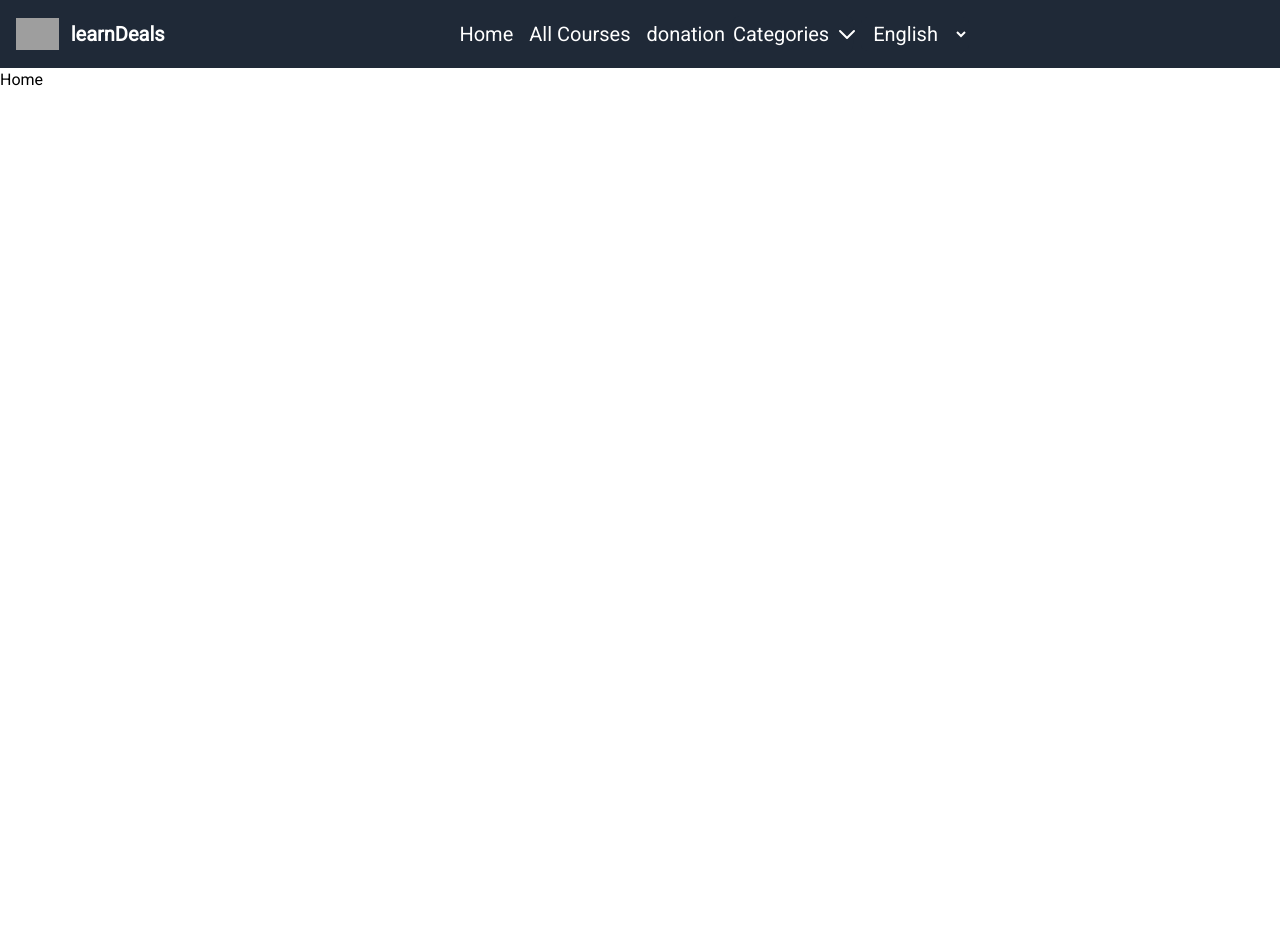
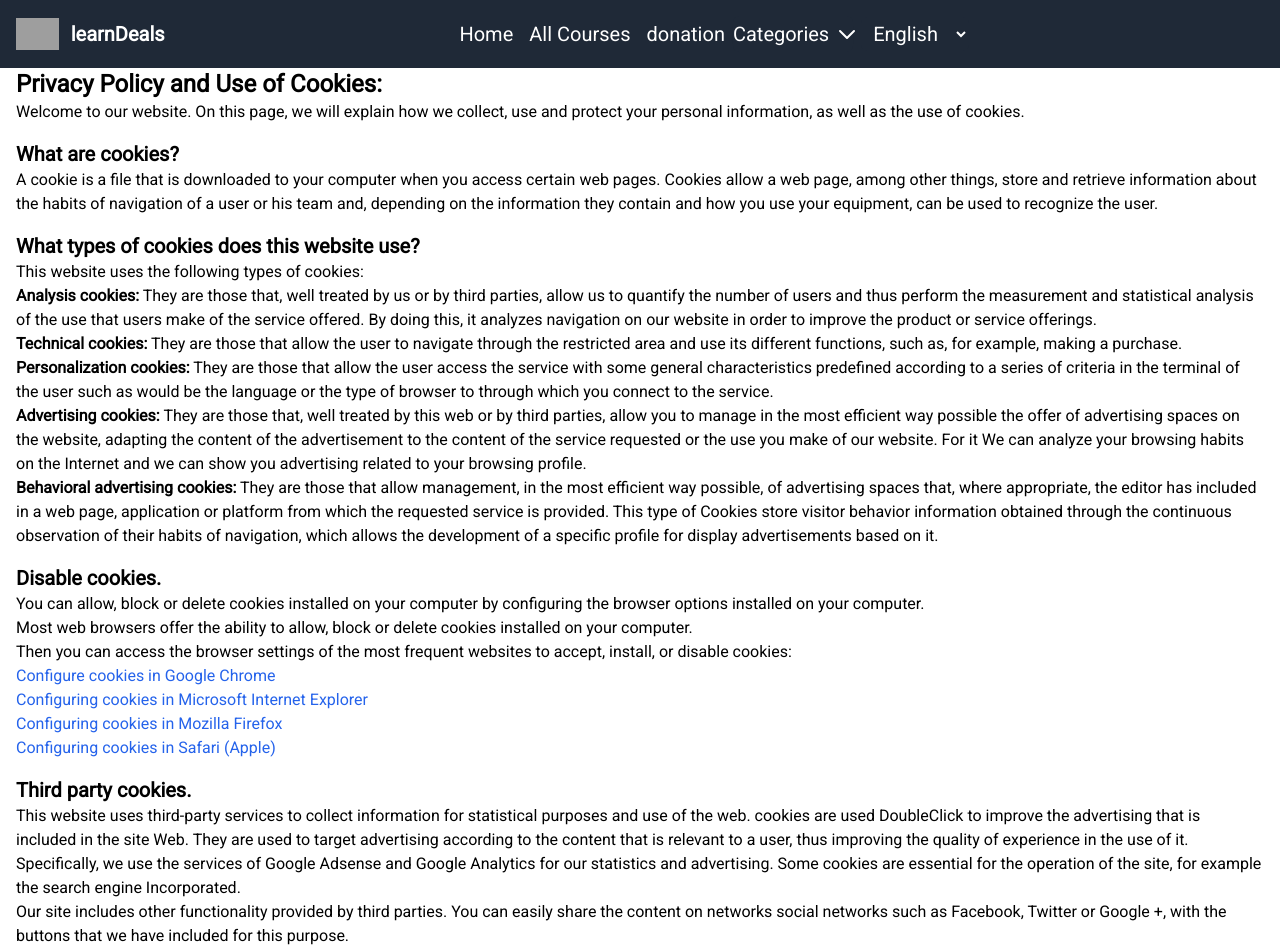
Before and after one commit to AdrianE121000/adriane121000.github.io, a React (Vite) app: page /privacy in a window 1280 px wide. Before the commit this address led to /. Shown: the top 952 px of the page. Before the commit the page ends 800 px from the top, so only its background shows below. Built offline with nearby package versions, Linux system fonts and the light colour scheme; grey boxes are pictures that could not be loaded.

Commit message:
Cookies and Privacy Policy finished

```diff
--- /dev/null
+++ b/src/components/Cookies.jsx
@@ -0,0 +1,67 @@
+import React, { useState } from 'react';
+import { useNavigate } from 'react-router-dom';
+
+const Cookies = () => {
+  const [isActive, setIsActive] = useState(
+    !localStorage.getItem('cookies-accepted') ? '' : 'hidden'
+  );
+  const navigate = useNavigate();
+
+  if (localStorage.getItem('cookies-accepted') === 'true') {
+    window.dataLayer = window.dataLayer || [];
+    function gtag() {
+      window.dataLayer.push(arguments);
+    }
+    gtag('js', new Date());
+    gtag('config', 'G-6VMTN22R74');
+  }
+
+  function acceptCookies() {
+    setIsActive('hidden');
+
+    localStorage.setItem('cookies-accepted', true);
+  }
+
+  function cancelCookies() {
+    setIsActive('hidden');
+
+    localStorage.setItem('cookies-accepted', false);
+  }
+
+  const privacy = () => {
+    setIsActive('hidden');
+    navigate('/privacy');
+  };
+  return (
+    <>
+      <div
+        className={`block bg-gray-300 p-5 w-full fixed bottom-0 text-center ${isActive}`}>
+        <h3 className='text-xs mb-3'>Cookies</h3>
+        <p className='mb-3'>
+          We use third-party cookies to obtain statistical data on the
+          navigation of our users and improve our services. If you accept or
+          continue browsing, we consider that you accept their use.
+        </p>
+        <div className='flex flex-row justify-end'>
+          <button
+            className='bg-gray-500 border-none text-white text-center px-3 py-5 cursor-pointer rounded mr-1 text-xs hover:bg-gray-950'
+            onClick={acceptCookies}>
+            Accept Cookies
+          </button>
+          <button
+            className='bg-gray-500 border-none text-white text-center px-3 py-5 cursor-pointer rounded mr-1 text-xs hover:bg-gray-950'
+            onClick={cancelCookies}>
+            Cancel Cookies
+          </button>
+          <button
+            className='bg-gray-500 border-none text-white text-center px-3 py-5 cursor-pointer rounded mr-1 text-xs hover:bg-gray-950'
+            onClick={privacy}>
+            Privacy Policy
+          </button>
+        </div>
+      </div>
+    </>
+  );
+};
+
+export default Cookies;
--- a/src/components/Course.jsx
+++ b/src/components/Course.jsx
@@ -5,6 +5,7 @@ import { useParams } from 'react-router-dom';
 import { LanguageContext } from '../context/LanguageContext';
 import { useCourseFetch } from '../hooks/useCourseFetch';
 import { useCourseTimeCalculate } from '../hooks/useCourseTimeCalculate';
+import Cookies from './Cookies';
 
 const Course = () => {
   const { translations } = useContext(LanguageContext);
@@ -16,6 +17,8 @@ const Course = () => {
 
   if (error != undefined) {
     return (
+      <>
+        <Cookies />
         <div className='flex justify-center items-center h-screen'>
           <div
             className='bg-red-100 border border-red-400 text-red-700 px-4 py-3 rounded relative'
@@ -24,10 +27,12 @@ const Course = () => {
             <span className='block sm:inline'>{translations.noFetch2}</span>
           </div>
         </div>
+      </>
     );
   }
   return (
     <>
+      <Cookies />
       {course.name === undefined ? (
         <div className='flex justify-center items-center h-screen'>
           <div className='w-16 h-16 relative'>
--- a/src/components/Courses.jsx
+++ b/src/components/Courses.jsx
@@ -5,6 +5,7 @@ import { sortByTime } from '../logic/sortCoursesByTime';
 import { useForm } from 'react-hook-form';
 import { FiSearch } from 'react-icons/fi';
 import { LanguageContext } from '../context/LanguageContext';
+import Cookies from './Cookies';
 
 const Courses = () => {
   const { courses } = useContext(CoursesContext);
@@ -32,6 +33,7 @@ const Courses = () => {
 
   return (
     <>
+      <Cookies />
       <form
         onSubmit={handleSubmit(onSubmit)}
         className='flex items-center flex-col mt-5'>
--- a/src/components/Donation.jsx
+++ b/src/components/Donation.jsx
@@ -6,6 +6,7 @@ import { SiTether, SiEthereum, SiDogecoin, SiBinance } from 'react-icons/si';
 import { FiClipboard } from 'react-icons/fi';
 import { CopyToClipboard } from 'react-copy-to-clipboard';
 import { Toaster, toast } from 'sonner';
+import Cookies from './Cookies';
 
 const Donation = () => {
   const { translations } = useContext(LanguageContext);
@@ -21,6 +22,7 @@ const Donation = () => {
 
   return (
     <>
+      <Cookies />
       <Toaster richColors />
       <div className='container mx-auto px-4'>
         <div className='text-center mt-12'>
--- a/src/components/Home.jsx
+++ b/src/components/Home.jsx
@@ -1,7 +1,13 @@
 import React from 'react';
+import Cookies from './Cookies';
 
 const Home = () => {
-  return <div>Home</div>;
+  return (
+    <div>
+      Home
+      <Cookies />
+    </div>
+  );
 };
 
 export default Home;
--- a/src/components/Model.jsx
+++ b/src/components/Model.jsx
@@ -3,6 +3,7 @@ import { useContext } from 'react';
 import { useParams } from 'react-router-dom';
 import { CoursesContext } from '../context/CoursesContext';
 import { LanguageContext } from '../context/LanguageContext';
+import Cookies from './Cookies';
 import CoursesCard from './CoursesCard';
 
 const Model = () => {
@@ -16,6 +17,8 @@ const Model = () => {
 
   if (coursesFilteredByCategory.length === 0) {
     return (
+      <>
+        <Cookies />
         <div className='flex justify-center items-center mt-20'>
           <div
             className='bg-red-100 border border-red-400 text-red-700 px-4 py-3 rounded '
@@ -23,10 +26,12 @@ const Model = () => {
             <span className='block sm:inline'>{translations.noCourses}</span>
           </div>
         </div>
+      </>
     );
   }
   return (
     <>
+      <Cookies />
       <CoursesCard courses={coursesFilteredByCategory} />
     </>
   );
--- a/src/components/NavBar.jsx
+++ b/src/components/NavBar.jsx
@@ -5,7 +5,7 @@ import logo from '../assets/logo.ico';
 import { useContext } from 'react';
 import { LanguageContext } from '../context/LanguageContext';
 
-const Navigation = () => {
+const NavBar = () => {
   const { language, translations, handleLang } = useContext(LanguageContext);
   const [mobileMenuOpen, setMobileMenuOpen] = useState(false);
 
@@ -115,4 +115,4 @@ const Navigation = () => {
   );
 };
 
-export default Navigation;
+export default NavBar;
--- /dev/null
+++ b/src/components/PrivacyPolicy.jsx
@@ -0,0 +1,168 @@
+import React from 'react';
+
+const PrivacyPolicy = () => {
+  return (
+    <>
+      <div className='container mx-auto px-4 mb-5'>
+        <h1 className='text-2xl font-bold'>
+          Privacy Policy and Use of Cookies:
+        </h1>
+        <p>
+          Welcome to our website. On this page, we will explain how we collect,
+          use and protect your personal information, as well as the use of
+          cookies.
+        </p>
+        <h3 className='text-xl font-bold mt-4'>What are cookies?</h3>
+        <p>
+          A cookie is a file that is downloaded to your computer when you access
+          certain web pages. Cookies allow a web page, among other things, store
+          and retrieve information about the habits of navigation of a user or
+          his team and, depending on the information they contain and how you
+          use your equipment, can be used to recognize the user.
+        </p>
+
+        <h3 className='text-xl font-bold mt-4'>
+          What types of cookies does this website use?
+        </h3>
+        <p>This website uses the following types of cookies:</p>
+
+        <p>
+          <b>Analysis cookies:</b> They are those that, well treated by us or by
+          third parties, allow us to quantify the number of users and thus
+          perform the measurement and statistical analysis of the use that users
+          make of the service offered. By doing this, it analyzes navigation on
+          our website in order to improve the product or service offerings.
+        </p>
+
+        <p>
+          <b>Technical cookies:</b> They are those that allow the user to
+          navigate through the restricted area and use its different functions,
+          such as, for example, making a purchase.
+        </p>
+        <p>
+          <b>Personalization cookies:</b> They are those that allow the user
+          access the service with some general characteristics predefined
+          according to a series of criteria in the terminal of the user such as
+          would be the language or the type of browser to through which you
+          connect to the service.
+        </p>
+
+        <p>
+          <b>Advertising cookies:</b> They are those that, well treated by this
+          web or by third parties, allow you to manage in the most efficient way
+          possible the offer of advertising spaces on the website, adapting the
+          content of the advertisement to the content of the service requested
+          or the use you make of our website. For it We can analyze your
+          browsing habits on the Internet and we can show you advertising
+          related to your browsing profile.
+        </p>
+
+        <p>
+          <b>Behavioral advertising cookies:</b> They are those that allow
+          management, in the most efficient way possible, of advertising spaces
+          that, where appropriate, the editor has included in a web page,
+          application or platform from which the requested service is provided.
+          This type of Cookies store visitor behavior information obtained
+          through the continuous observation of their habits of navigation,
+          which allows the development of a specific profile for display
+          advertisements based on it.
+        </p>
+
+        <h3 className='text-xl font-bold mt-4'>Disable cookies.</h3>
+        <p>
+          You can allow, block or delete cookies installed on your computer by
+          configuring the browser options installed on your computer.
+        </p>
+
+        <p>
+          Most web browsers offer the ability to allow, block or delete cookies
+          installed on your computer.
+        </p>
+
+        <p>
+          Then you can access the browser settings of the most frequent websites
+          to accept, install, or disable cookies:
+        </p>
+        <p>
+          <a
+            href='https://support.google.com/chrome/answer/95647?hl=es'
+            target='_blank'
+            rel='noreferrer'
+            className='text-blue-600 block'>
+            Configure cookies in Google Chrome
+          </a>
+        </p>
+
+        <p>
+          <a
+            href='http://windows.microsoft.com/es-es/windows7/how-to-manage-cookies-in-internet-explorer-9'
+            target='_blank'
+            rel='noreferrer'
+            className='text-blue-600 block'>
+            Configuring cookies in Microsoft Internet Explorer
+          </a>
+        </p>
+
+        <p>
+          <a
+            href='https://support.mozilla.org/es/kb/habilitar-y-deshabilitar-cookies-sitios-web-rastrear-preferencias?redirectlocale=es&amp;redirectslug=habilitar-y-deshabilitar-cookies-que-los-sitios-we'
+            target='_blank'
+            rel='noreferrer'
+            className='text-blue-600 block'>
+            Configuring cookies in Mozilla Firefox
+          </a>
+        </p>
+
+        <p>
+          <a
+            href='https://support.apple.com/es-es/HT201265'
+            target='_blank'
+            rel='noreferrer'
+            className='text-blue-600 block'>
+            Configuring cookies in Safari (Apple)
+          </a>
+        </p>
+
+        <h3 className='text-xl font-bold mt-4'>Third party cookies.</h3>
+
+        <p>
+          This website uses third-party services to collect information for
+          statistical purposes and use of the web. cookies are used DoubleClick
+          to improve the advertising that is included in the site Web. They are
+          used to target advertising according to the content that is relevant
+          to a user, thus improving the quality of experience in the use of it.
+        </p>
+
+        <p>
+          Specifically, we use the services of Google Adsense and Google
+          Analytics for our statistics and advertising. Some cookies are
+          essential for the operation of the site, for example the search engine
+          Incorporated.
+        </p>
+
+        <p>
+          Our site includes other functionality provided by third parties. You
+          can easily share the content on networks social networks such as
+          Facebook, Twitter or Google +, with the buttons that we have included
+          for this purpose.
+        </p>
+
+        <h3 className='text-xl font-bold mt-4'>
+          Warning about deleting cookies.
+        </h3>
+
+        <p>
+          You can delete and block all cookies on this site, but part of the
+          site will not work or the quality of the web page may be affected.
+        </p>
+
+        <p>
+          If you have any questions about our cookie policy, you can contact
+          this website through our communication channels Contact.
+        </p>
+      </div>
+    </>
+  );
+};
+
+export default PrivacyPolicy;
--- a/src/routes/Rutas.jsx
+++ b/src/routes/Rutas.jsx
@@ -5,6 +5,7 @@ import Model from '../components/Model';
 import Home from '../components/Home';
 import Course from '../components/Course';
 import Donation from '../components/Donation';
+import PrivacyPolicy from '../components/PrivacyPolicy';
 
 const Rutas = () => {
   return (
@@ -31,6 +32,10 @@ const Rutas = () => {
           element={<Donation />}
         />
         <Route
+          path='/privacy'
+          element={<PrivacyPolicy />}
+        />
+        <Route
           path='*'
           element={<Navigate to='/' />}
         />
```
Also changed, not shown: src/components/Pagination.jsx (+6 -6 lines). Lines whose indentation alone changed are shown as unchanged.
